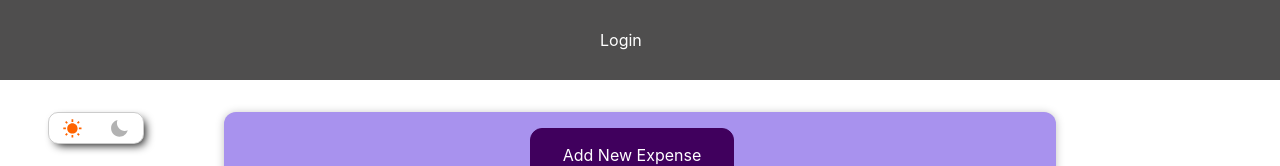
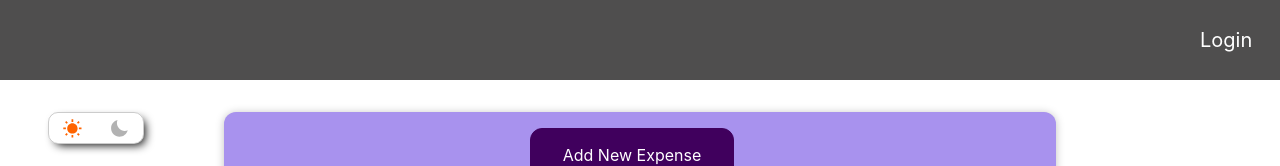
Before and after one commit to sachinmewar/expense-tracker, a React (Create React App) app: page / in a window 1280 px wide. Shown: the top 166 px of the page. Built offline with nearby package versions, Linux system fonts and the light colour scheme.

Commit message:
Added styling to MainHeader.js

```diff
--- a/src/components/Header/MainHeader.module.css
+++ b/src/components/Header/MainHeader.module.css
@@ -51,3 +51,8 @@
   border-color: black;
   cursor: pointer;
 }
+
+.header span {
+  margin-left: 75rem;
+  font-size: 1.25rem;
+}
```
